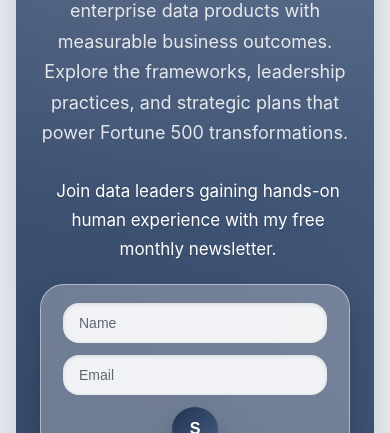
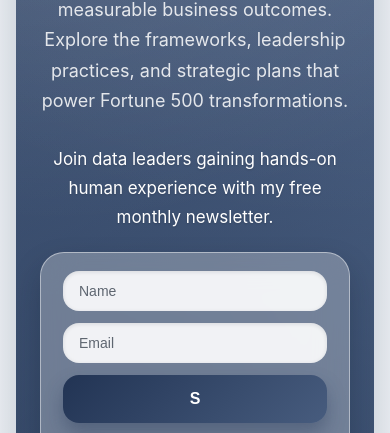
Before and after one commit to denizen-star/kblog, a website: page bio.html in a window 390 px wide. Shown: the part 794-1227 px from the top of the page. Drawn offline with Linux system fonts and the light colour scheme.

Commit message:
Improve mobile newsletter layout

```diff
--- a/bio.html
+++ b/bio.html
@@ -1059,11 +1059,15 @@
             .hero {
                 flex-direction: column;
                 padding: 48px 32px;
+                gap: 32px;
                 text-align: center;
             }
 
             .hero-media {
+                flex: 0 1 auto;
+                width: min(280px, 100%);
                 max-width: 280px;
+                margin: 0 auto;
             }
 
             .hero-actions {
@@ -1135,6 +1139,7 @@
 
             .hero {
                 padding: 40px 24px;
+                gap: 28px;
             }
 
             .content-layout {
@@ -1147,6 +1152,31 @@
 
             .subscribe-banner {
                 max-width: 100%;
+            }
+
+            .subscribe-form {
+                flex-direction: column;
+                align-items: stretch;
+                gap: 12px;
+            }
+
+            .subscribe-input {
+                min-width: 0;
+                flex: 0 1 auto;
+                width: 100%;
+            }
+
+            .subscribe-button {
+                width: 100%;
+                max-width: none;
+                height: 48px;
+                border-radius: 16px;
+                flex: 0 0 auto;
+            }
+
+            .subscribe-caption {
+                margin-left: 0;
+                text-align: center;
             }
 
             .cta-section {
```
Also changed, not shown: index.html (+41 -1 lines).
